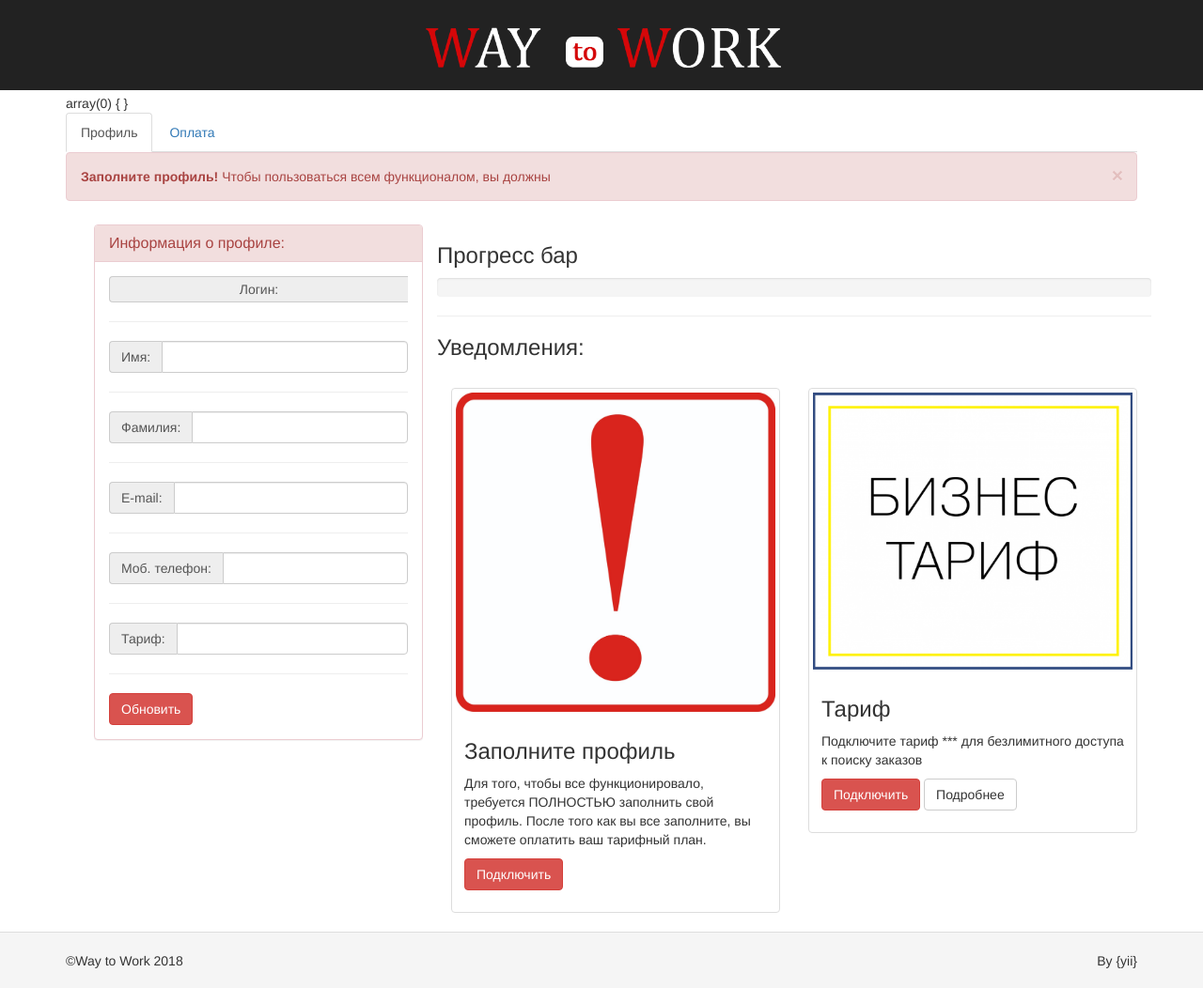
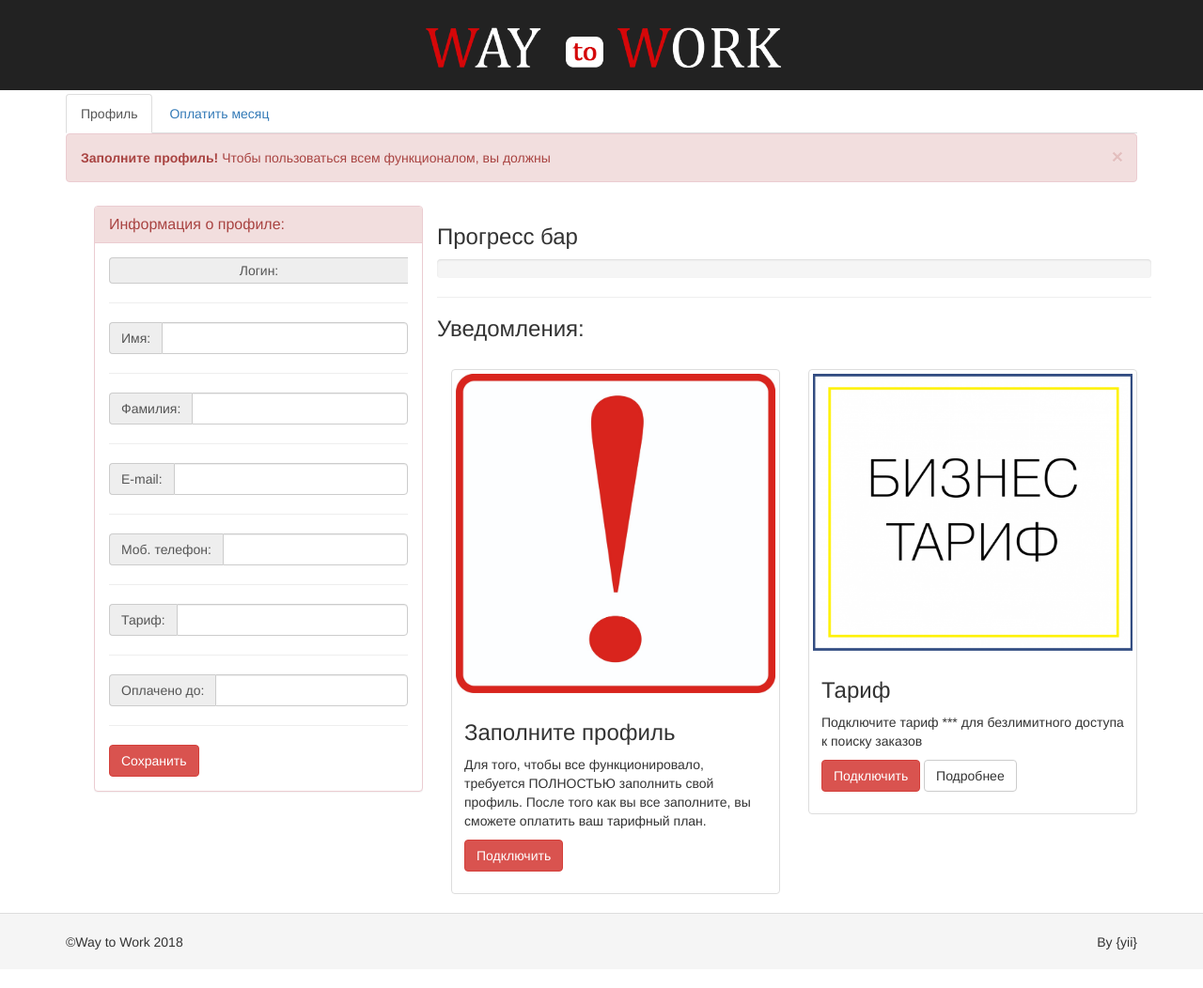
Before and after one commit to gusiushub/-search-freelance-projects, a Yii app: template views/user/index.php in a window 1280 px wide. Shown: the whole page at 94% size. After the commit the page ends 1011 px from the top, so only its background shows below. Run offline with PHP 8.4 and a stand-in for Yii, Linux system fonts and the light colour scheme; the template is opened without the code that fills it, so the values that code supplies are empty; some libraries are stand-ins or nearby versions.

Commit message:
Интеграция оплаты

```diff
--- a/views/user/index.php
+++ b/views/user/index.php
@@ -3,7 +3,7 @@
 use app\models\User;
 use yii\bootstrap\ActiveForm;
 use yii\bootstrap\Html;
-var_dump($_POST);
+
 ?>
 <ul class="nav nav-tabs">
     <li class="active">
@@ -11,7 +11,7 @@ var_dump($_POST);
     </li>
     <li>
         <a href="https://sci.interkassa.com/?ik_co_id=5be1d6ae3b1eaf91488b4568&ik_pm_no=<?php echo Yii::$app->user->identity->username.'_'.time() ?>&ik_am=100.00&ik_cur=RUB&ik_desc=Event+Description">
-            Оплата
+            Оплатить месяц
         </a>
     </li>
 </ul>
@@ -65,7 +65,13 @@ var_dump($_POST);
                         <input type="text" class="form-control" value="<?= Yii::$app->user->identity->tariff ?>">
                     </div>
                     <hr>
-                <?= Html::submitButton('Обновить', ['class'=>'btn btn-danger']) ?>
+                    <div class="input-group">
+                        <span class="input-group-addon">Оплачено до: </span>
+                        <input type="text" class="form-control" value="<?= Yii::$app->user->identity->tariff ?>">
+                    </div>
+
+                    <hr>
+                <?= Html::submitButton('Сохранить', ['class'=>'btn btn-danger']) ?>
                 <?php ActiveForm::end(); ?>
                 <?php
                 $js = <<<JS
@@ -146,5 +152,3 @@ JS;
     </div>
 
 </div>
-
-<!--<script type="text/javascript" src="https://auth.robokassa.ru/Merchant/PaymentForm/FormSS.js?MerchantLogin=waytowork&InvoiceID=0&Culture=ru&Encoding=utf-8&OutSum=1&SignatureValue=fea798e07fb286deecfbec5e00af361d"></script>-->
```
Also changed, not shown: controllers/UserController.php (+3 -17 lines).
